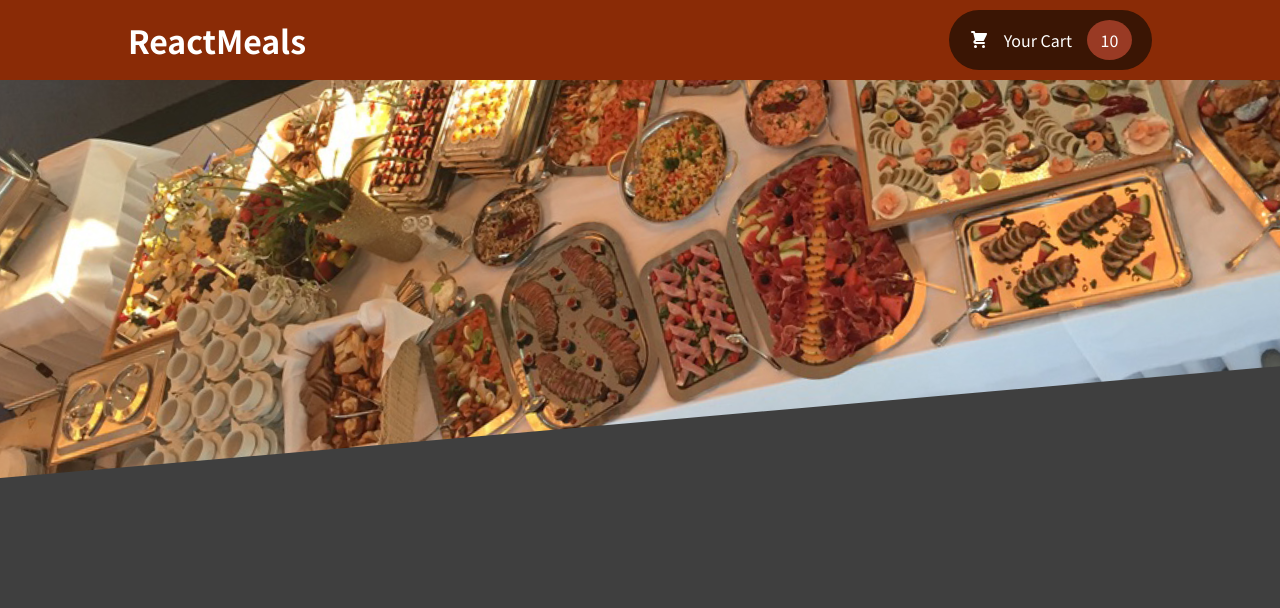
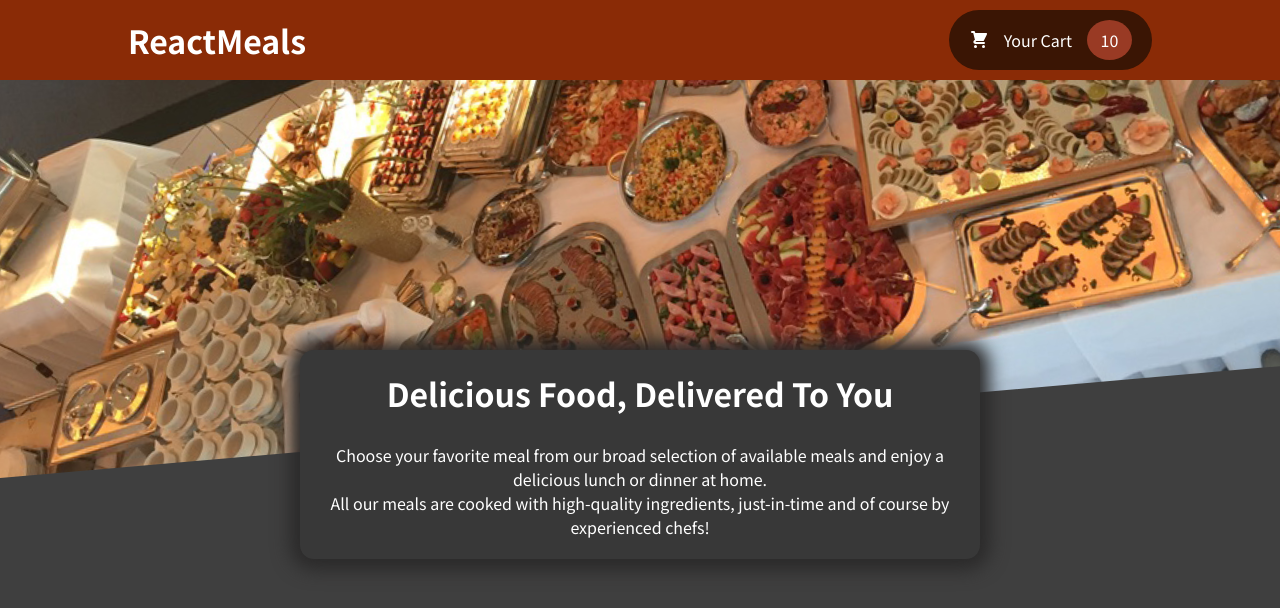
Before and after one commit to CodeMaverick4/restaurant-app, a JavaScript app: page / in a window 1280 px wide. Shown: the top 608 px of the page. Built offline with nearby package versions, Linux system fonts and the light colour scheme.

Commit message:
summary added.

```diff
--- a/src/App.css
+++ b/src/App.css
@@ -46,3 +46,22 @@ p {
     object-fit: cover;
     transform: rotateZ(-5deg) translateY(-4rem) translateX(-1rem);
 }
+
+/* meals section  */
+.meal-summary {
+    background-color: #383838;
+    color: white;
+    border-radius: 14px;
+    width: 50%;
+    margin: auto;
+    margin-top: -130px;
+    position: relative;
+    padding: 20px;
+    box-shadow: 0 1px 18px 10px #2b2a2a;
+    text-align: center;
+}
+
+.meal-summary h2 {
+    font-size: 2rem;
+    margin-top: 0;
+}
--- a/src/App.js
+++ b/src/App.js
@@ -1,10 +1,11 @@
 import Header from "./components/Layout/Header";
 import "./App.css"
+import MealsSummary from "./components/Meals/MealSummary";
 function App() {
   return (
     <div>
       <Header />
-
+      <MealsSummary/>
     </div>
   );
 }
--- /dev/null
+++ b/src/components/Meals/MealSummary.js
@@ -0,0 +1,19 @@
+
+const MealsSummary = () => {
+  return (
+    <div className="meal-summary">
+      <h2>Delicious Food, Delivered To You</h2>
+      <p>
+        Choose your favorite meal from our broad selection of available meals
+        and enjoy a delicious lunch or dinner at home.
+      </p>
+      <p>
+        All our meals are cooked with high-quality ingredients, just-in-time and
+        of course by experienced chefs!
+      </p>
+    </div>
+
+  );
+};
+
+export default MealsSummary;
```
